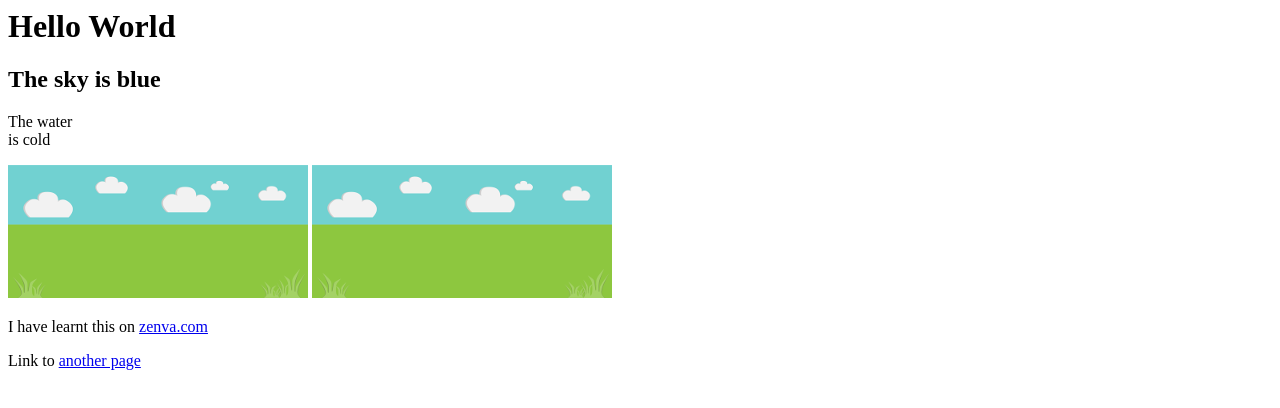
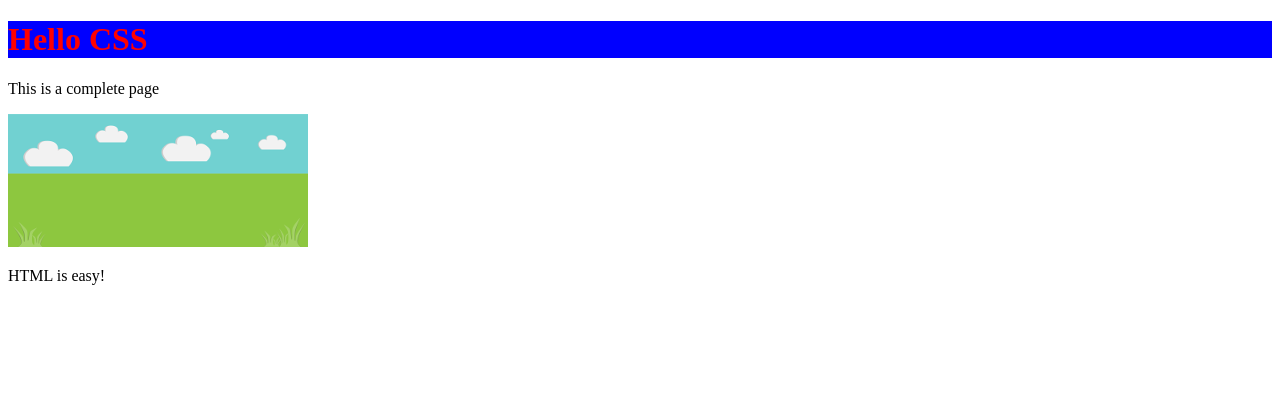
Before and after one commit to krishanj20/HTML-and-CSS, a plain HTML site: page index.html in a window 1280 px wide. Drawn offline with Linux system fonts and the light colour scheme.

Commit message:
New Course
Started the follow up course on css, and changed the course files accodingly.

```diff
--- a/index.html
+++ b/index.html
@@ -1,7 +1,21 @@
-<h1> Hello World </h1>
-<h2> The sky is blue </h2>
-<p> The water <br/> is cold </p>
-<img src="background.png" />
-<img src="images/another image.png" />
-<p> I have learnt this on <a href="https://zenva.com" title = "Learn programming on zenva" >zenva.com</a> </p>
-Link to <a href="newpage.html"> another page </a>
+<!DOCTYPE html>
+<html lang="en">
+  <head>
+    <title>Learn web development on ZENVA.com</title>
+    <meta charset="UTF-8" >
+    <meta name="description" content="This is what Google will show!" >
+    <link rel="icon" href="favicon.ico" >
+  </head>
+  <body>
+    <style>
+      h1 {
+        color:red;
+        background-color: blue;
+      }
+    </style>
+    <h1>Hello CSS</h1>
+    <p>This is a complete page</p>
+    <img src="background.png" />
+    <p>HTML is easy!</p>
+  </body>
+</html>
```
Also changed, not shown: favicon.ico (added).
